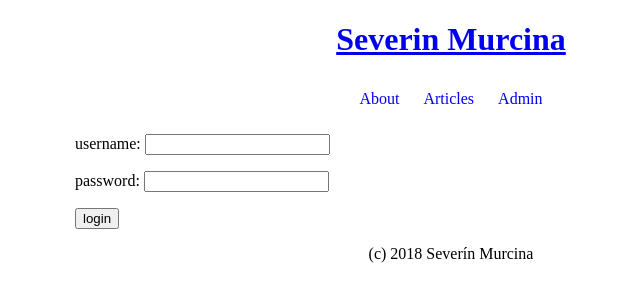
After one commit to c0der0x/flask_project, a Flask app: page /login/ in a window 1280 px wide. The commit adds this page. Shown: the top 302 px of the page, without its empty margins (189-829 px from the left). Run offline with Flask 3, Linux system fonts and the light colour scheme.

Commit message:
add login session

```diff
--- a/mdblog/app.py
+++ b/mdblog/app.py
@@ -1,7 +1,14 @@
 from flask import Flask
 from flask import render_template
+from flask import request
+from flask import redirect
+from flask import url_for
+from flask import session
+
+from .database import articles
 
 flask_app = Flask(__name__)
+flask_app.secret_key = b'\x9e\x04I\x9e\xaf*\x95\x94f\x90\x8b\x061g\x00dfG\xaa\xecn\x11]\xb0'
 
 @flask_app.route("/")
 def view_welcome_page():
@@ -13,12 +20,36 @@ def view_about():
 
 @flask_app.route("/admin/")
 def view_admin():
+    if "logged" not in session:
+        return redirect(url_for("view_login"))
     return render_template("admin.jinja")
 
 @flask_app.route("/articles/")
 def view_articles():
-    return render_template("articles.jinja")
+    return render_template("articles.jinja", articles=articles.items())
 
-@flask_app.route("/articles/<int:art_id>")
+@flask_app.route("/articles/<int:art_id>/")
 def view_article(art_id):
-    return render_template("article.jinja")
+    article = articles.get(art_id)
+    if article:
+        return render_template("article.jinja", article=article)
+    return render_template("article_not_found.jinja", art_id=art_id)
+
+@flask_app.route("/login/", methods=["GET"])
+def view_login():
+    return render_template("login.jinja")
+
+@flask_app.route("/login/", methods=["POST"])
+def login_user():
+    username = request.form["username"]
+    password = request.form["password"]
+    if username == "admin" and password == "admin":
+        session["logged"] = True
+        return redirect(url_for("view_admin"))
+    else:
+        return redirect(url_for("view_login"))
+
+@flask_app.route("/logout/", methods=["POST"])
+def logout_user():
+    session.pop("logged")
+    return redirect(url_for("view_welcome_page"))
--- /dev/null
+++ b/mdblog/database.py
@@ -0,0 +1,18 @@
+articles = {
+            1 : {
+                "title" : "Hello World",
+                "content" : "Lorem ipsum dolor sit amet, consectetur adipisicing elit, sed do eiusmod tempor incididunt ut labore et dolore magna aliqua. Ut enim ad minim veniam, quis nostrud exercitation ullamco laboris nisi ut aliquip ex ea commodo consequat."
+                },
+            2 : {
+                "title" : "Hello World",
+                "content" : "Lorem ipsum dolor sit amet, consectetur adipisicing elit, sed do eiusmod tempor incididunt ut labore et dolore magna aliqua. Ut enim ad minim veniam, quis nostrud exercitation ullamco laboris nisi ut aliquip ex ea commodo consequat."
+                },
+            3 : {
+                "title" : "Hello World",
+                "content" : "Lorem ipsum dolor sit amet, consectetur adipisicing elit, sed do eiusmod tempor incididunt ut labore et dolore magna aliqua. Ut enim ad minim veniam, quis nostrud exercitation ullamco laboris nisi ut aliquip ex ea commodo consequat."
+                },
+            4 : {
+                "title" : "Hello World",
+                "content" : "Lorem ipsum dolor sit amet, consectetur adipisicing elit, sed do eiusmod tempor incididunt ut labore et dolore magna aliqua. Ut enim ad minim veniam, quis nostrud exercitation ullamco laboris nisi ut aliquip ex ea commodo consequat."
+                }
+        }
--- a/mdblog/static/css/main.css
+++ b/mdblog/static/css/main.css
@@ -23,6 +23,11 @@ header {
     text-decoration: none;
 }
 
+.nav form {
+    display: inline-block;
+    padding: 10px;
+}
+
 footer {
     text-align: center;
 }
--- a/mdblog/templates/_nav.jinja
+++ b/mdblog/templates/_nav.jinja
@@ -3,5 +3,12 @@
       <li> <a href="{{ url_for("view_about") }}">About</a> </li>
       <li> <a href="{{ url_for("view_articles") }}">Articles</a> </li>
       <li> <a href="{{ url_for("view_admin") }}">Admin</a> </li>
+      {% if "logged" in session %}
+        <li>
+            <form action="{{ url_for("logout_user") }}" method="post">
+                <input type="submit" value="logout">
+            </form>
+        </li>
+      {% endif %}
     </ul>
 </nav>
--- /dev/null
+++ b/mdblog/templates/login.jinja
@@ -0,0 +1,19 @@
+{% extends "_main.jinja" %}
+
+{% block title %} Login {% endblock %}
+
+{% block main %}
+
+<form action="{{ url_for("login_user") }}" method="post">
+    <p>
+        <label> username: </label>
+        <input type="text" name="username">
+    </p>
+    <p>
+        <label> password: </label>
+        <input type="password" name="password">
+    </p>
+    <input type="submit" value="login">
+</form>
+
+{% endblock %}
```
